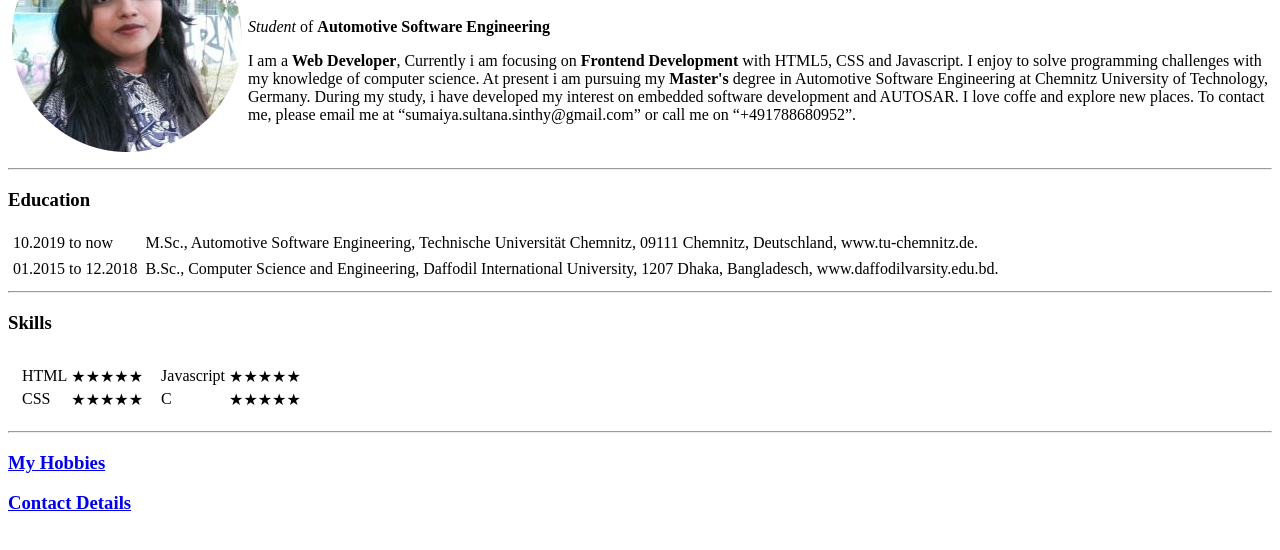
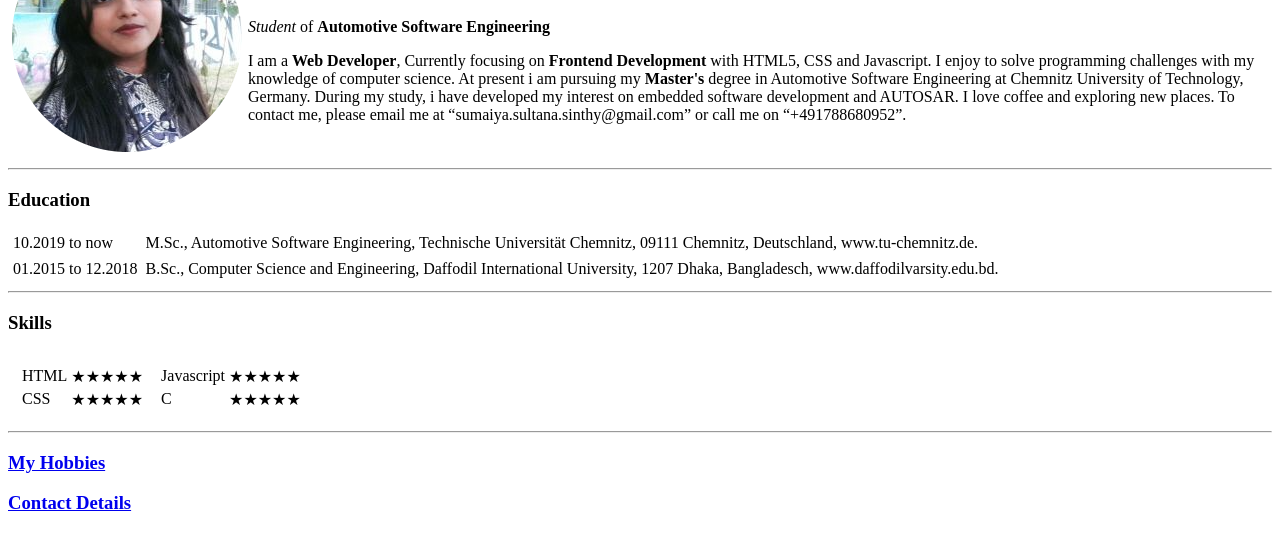
Before and after one commit to Sumaiya4949/Personal-Website, a plain HTML site: page index.html in a window 1280 px wide. Shown: the part 90-640 px from the top of the page. Drawn offline with Linux system fonts and the light colour scheme.

Commit message:
Update index.html

```diff
--- a/index.html
+++ b/index.html
@@ -13,11 +13,16 @@
       <td>
         <h1>Sumaiya Sultana</h1>
         <p><em>Student</em> of <strong>Automotive Software Engineering</strong></p>
-        <p>I am a <strong>Web Developer</strong>, Currently i am focusing on <strong>Frontend Development</strong> with HTML5,
-          CSS and Javascript. I enjoy to solve programming challenges with my knowledge of computer science. At present i am
-          pursuing my <strong>Master's</strong> degree in Automotive Software Engineering at Chemnitz
-          University of Technology, Germany. During my study, i have developed my interest on embedded software development and AUTOSAR. I love coffe and explore new places.
-          To contact me, please email me at “sumaiya.sultana.sinthy@gmail.com” or call me on “+491788680952”.</p>
+        <p>I am a <strong>Web Developer</strong>, Currently focusing on
+            <strong>Frontend Development</strong> with HTML5, CSS and
+            Javascript. I enjoy to solve programming challenges with my
+            knowledge of computer science. At present i am pursuing my
+            <strong>Master's</strong> degree in Automotive Software Engineering
+            at Chemnitz University of Technology, Germany. During my study, i
+            have developed my interest on embedded software development and
+            AUTOSAR. I love coffee and exploring new places. To contact me,
+            please email me at “sumaiya.sultana.sinthy@gmail.com” or call me on
+          “+491788680952”.</p>
       </td>
     </tr>
   </table>
```
